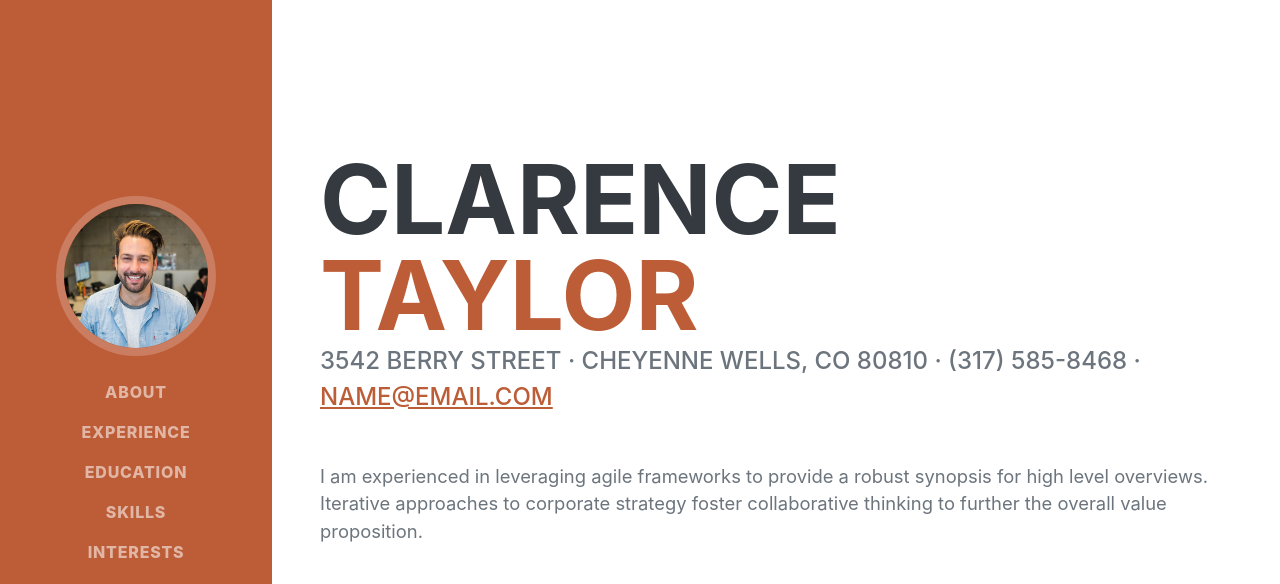
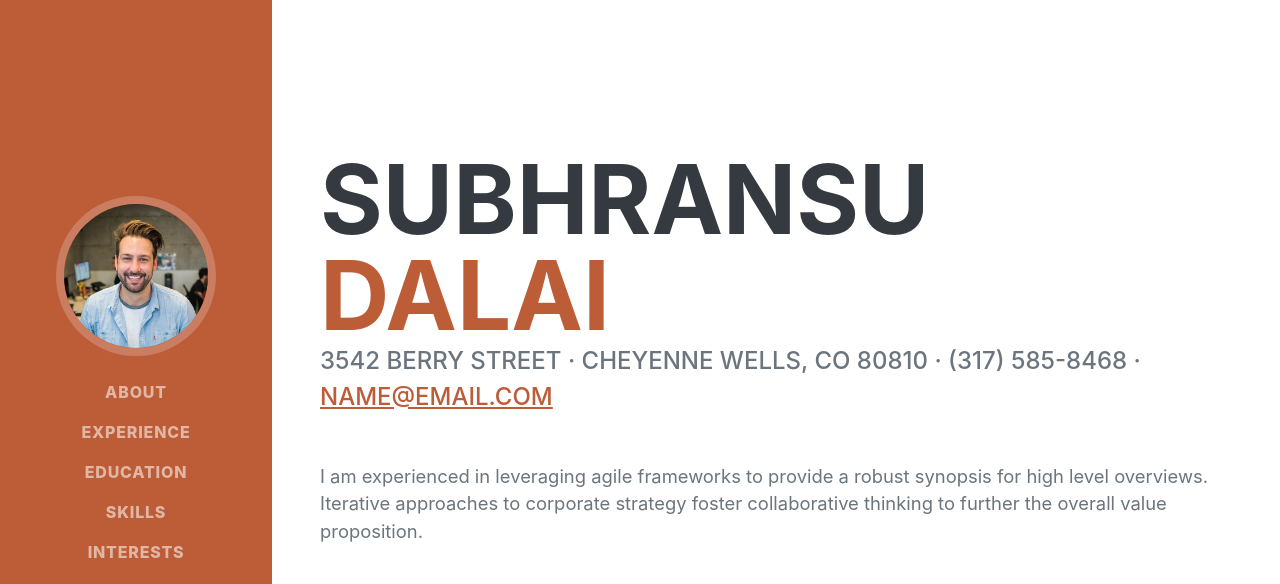
Before and after one commit to subhransud7/subhransud7.github.io, a plain HTML site: page index.html in a window 1280 px wide. Shown: the top 584 px of the page. Drawn offline with nearby package versions, Linux system fonts and the light colour scheme; a web font is replaced by a local one.

Commit message:
Update index.html

```diff
--- a/index.html
+++ b/index.html
@@ -40,8 +40,8 @@
             <section class="resume-section" id="about">
                 <div class="resume-section-content">
                     <h1 class="mb-0">
-                        Clarence
-                        <span class="text-primary">Taylor</span>
+                        Subhransu
+                        <span class="text-primary">Dalai</span>
                     </h1>
                     <div class="subheading mb-5">
                         3542 Berry Street · Cheyenne Wells, CO 80810 · (317) 585-8468 ·
```
